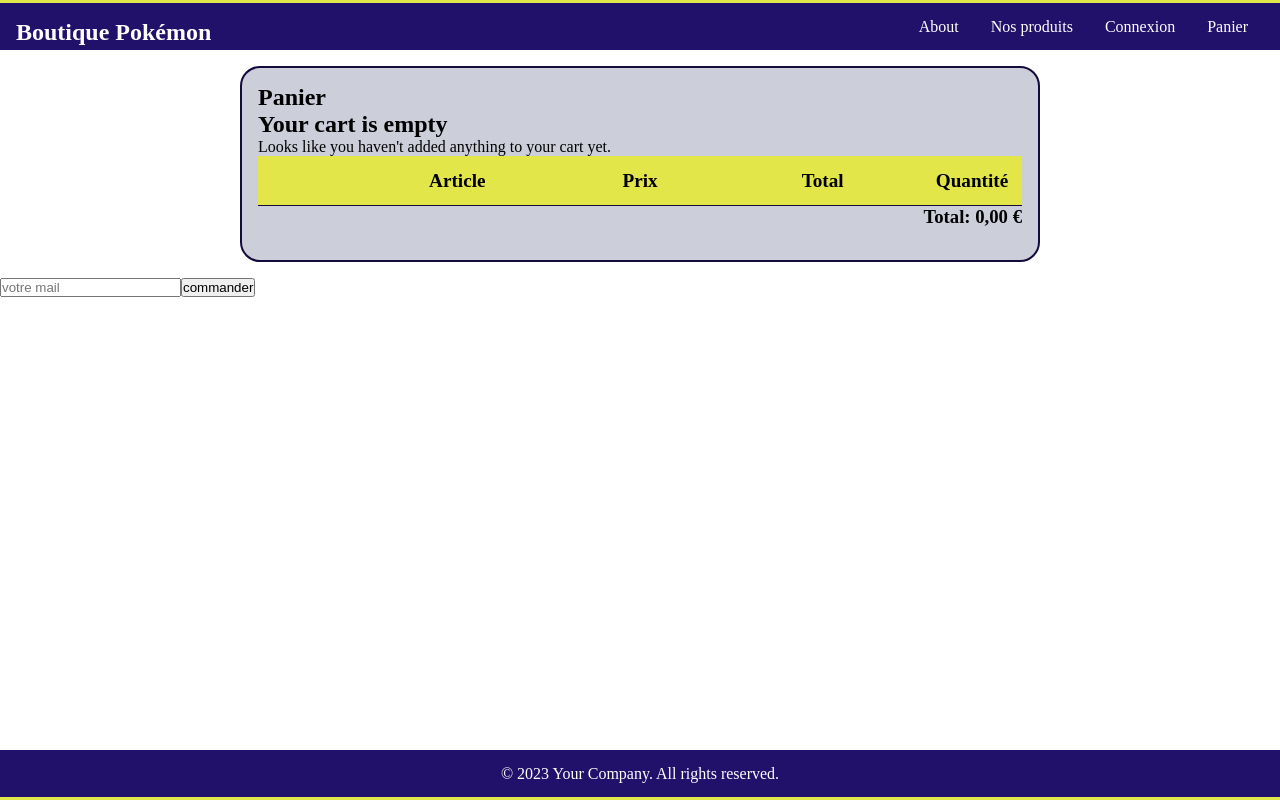
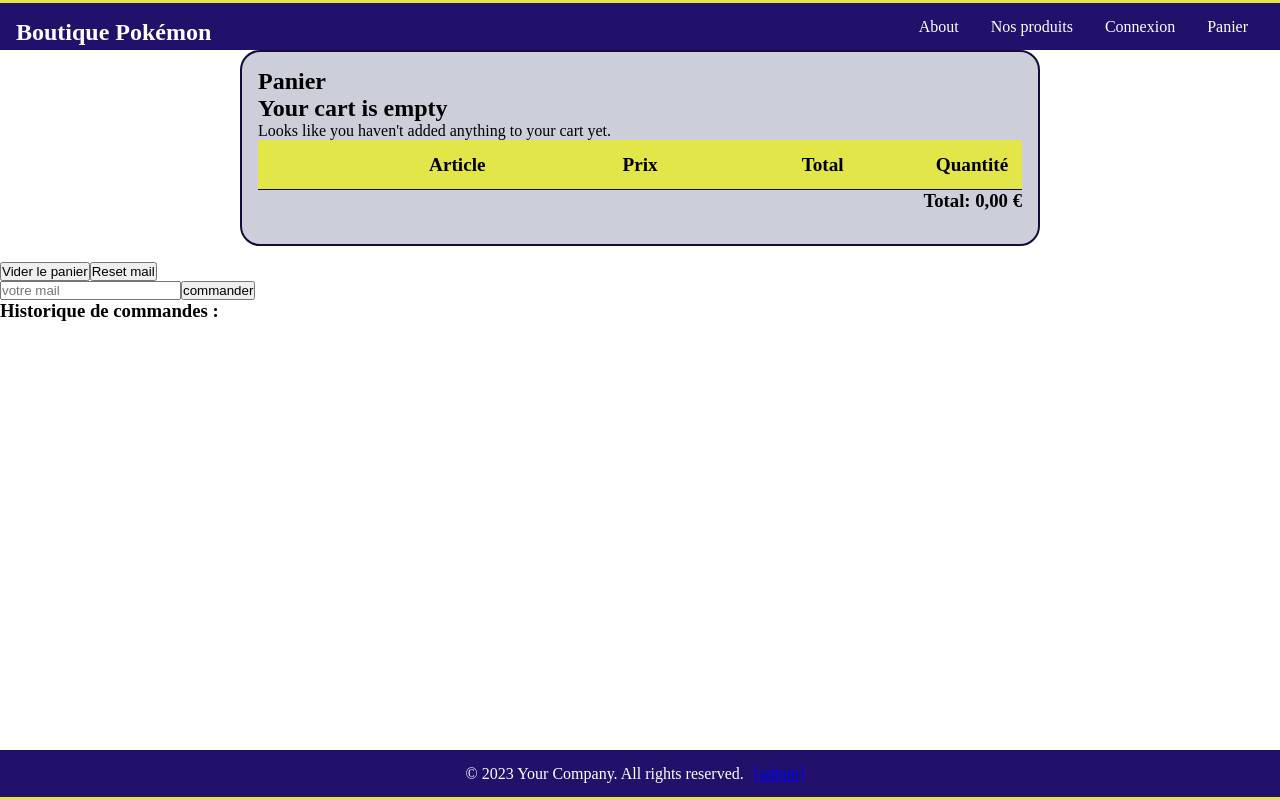
Before and after one commit to Gabrielloop/product-front, a React (Create React App) app: page /cart in a window 1280 px wide. Built offline with nearby package versions, Linux system fonts and the light colour scheme.

Commit message:
Add CommandList and CommandLine components for order history display; refactor layout and styles for improved structure and navigation

```diff
--- a/src/App.tsx
+++ b/src/App.tsx
@@ -7,6 +7,7 @@
 import Products from "pages/Products";
 import ProductDetails from "pages/ProductDetails";
 import Cart from "pages/Cart";
+import { Context } from "react-helmet-async/lib/Provider";
 
 function App() {
   const [isLoggedIn, setIsLoggedIn] = useState(false);
--- a/src/components/FooterBar.tsx
+++ b/src/components/FooterBar.tsx
@@ -1,9 +1,22 @@
-import React from 'react';
+import React, { use } from 'react';
+import { useNavigate } from 'react-router-dom';
+
+
 
 const FooterBar: React.FC = () => {
+      const navigate = useNavigate();
     return (
         <footer>
                 <p>© 2023 Your Company. All rights reserved.</p>
+                <span onClick={() => navigate("/admin")}
+                    style={{
+                        cursor: "pointer",
+                        color: "blue",
+                        textDecoration: "underline",
+                        margin: "10px",
+                    }}>[admin]
+                    </span>
+
         </footer>
     );
 };
--- a/src/components/core/CartSelector.tsx
+++ b/src/components/core/CartSelector.tsx
@@ -57,7 +57,6 @@
       setCart(updateCart);
       localStorage.setItem("cart", JSON.stringify(updateCart));
       cartObservable.next(updateCart);
-      console.log("Cart updated", updateCart);
     }
   };
 
--- /dev/null
+++ b/src/components/core/CommandLine.tsx
@@ -0,0 +1,54 @@
+import { formatCurrency } from 'services/formatCurrency';
+import { Command, Product } from '../../@types/Types';
+import React, { startTransition, useState } from 'react';
+import { getApiBack } from '../../api/getApiBack';
+
+interface CommandLineProps {
+    command: Command;
+}
+
+
+const CommandLine: React.FC<CommandLineProps> = ({ command }) => {
+const [productList, setProductList] = useState<Product[]>([]);
+
+const commandId= command.ordersId;
+
+  const fetchProducts = async (commandId: Number) => {
+    startTransition(async () => {
+      try {
+        let response;
+        const url = `/ordersProduct/orders/${commandId}`;
+          response = await getApiBack(url);
+
+        setProductList(response);
+      } catch (error) {
+        console.error("Erreur lors de la récupération des données :", error);
+      }
+    });
+  };
+
+
+
+
+    return (
+        <>
+        <div className="command-line">
+            <div>Commande n°{command.ordersId}</div>
+            <div>Statut : {command.ordersStatus}</div>
+            <div>Total : {formatCurrency(command.ordersTotal)}</div>
+        </div>
+        <div>
+            {/* Il faut mettre le typage du retour de l'api à jour */}
+        {productList.map((product:Product) => (
+            <div key={product.productId}>
+                <div>pdt {product.productName}</div>
+                <div>{product.productPrice}</div>
+            </div>
+        ))
+            }
+        </div>
+        </>
+    );
+};
+
+export default CommandLine;
--- /dev/null
+++ b/src/components/core/CommandList.tsx
@@ -0,0 +1,52 @@
+import { Command } from '../../@types/Types';
+import { getApiBack } from '../../api/getApiBack';
+import React, { startTransition, use, useEffect, useState } from 'react';
+import CommandLine from './CommandLine';
+
+interface CommandListProps {
+    mail: string;
+}
+
+const CommandList: React.FC<CommandListProps> = ({ mail }) => {
+    const [commandList, setCommandList] = useState<Command[]>([]);
+
+useEffect(() => {
+    mail != "" && fetchData(mail);
+}
+, [mail]);
+
+
+
+  const fetchData = async (mail: string) => {
+    startTransition(async () => {
+      try {
+        let response;
+        if (mail !== "all") {
+          response = await getApiBack(`/orders/${mail}`);
+        } else {
+          response = await getApiBack("/orders/all");
+        }
+        setCommandList(response);
+      } catch (error) {
+        console.error("Erreur lors de la récupération des données :", error);
+      }
+    });
+  };
+
+
+    return (
+        <div>
+            <h3>Historique de commandes : {mail}</h3>
+
+
+
+            <div className='command-list'>
+                {commandList.map((command:Command) => (
+                    <CommandLine key={command.ordersId} command={command} />
+                ))}
+            </div>
+        </div>
+    );
+};
+
+export default CommandList;
--- a/src/components/core/ProductsFilters.tsx
+++ b/src/components/core/ProductsFilters.tsx
@@ -30,7 +30,6 @@
         response = await getApiBack("/product/categories");
         if (response) {
           setCategories(response);
-          console.log("categories", response);
         }
       } catch (error) {}
     });
--- a/src/layout/Layout.tsx
+++ b/src/layout/Layout.tsx
@@ -10,7 +10,7 @@
     return (
         <div>
             <NavBar />
-            {children}
+            <div className="content">{children}</div>
             <FooterBar/>
         </div>
     );
--- a/src/pages/Admin.tsx
+++ b/src/pages/Admin.tsx
@@ -1,10 +1,78 @@
-import React from 'react';
+import { getApiBack } from '../api/getApiBack';
+import { Command } from '../@types/Types';
+import React, { startTransition, use, useEffect, useState } from 'react';
+import CommandLine from 'components/core/CommandLine';
 
 const Admin: React.FC = () => {
+    const [commandList, setCommandList] = useState<Command[]>([]);
+    const [mailList, setMailList] = useState<string[]>([]);
+    const [mail, setMail] = useState<string>("");
+
+
+      const fetchData = async (mail: string) => {
+        startTransition(async () => {
+          try {
+            let response;
+            if (mail !== "all") {
+              response = await getApiBack(`/orders/${mail}`);
+            } else {
+              response = await getApiBack("/orders/all");
+            }
+            setCommandList(response);
+          } catch (error) {
+            console.error("Erreur lors de la récupération des données :", error);
+          }
+        });
+      };
+
+      const fetchEmail = async () => {
+        startTransition(async () => {
+            try {
+                let response;
+                response = await getApiBack("/orders/emails");
+                setMailList(response);
+            } catch (error) {
+                console.error("Erreur lors de la récupération des données :", error);
+            }
+      }
+        );
+        }
+
+        // mise à jour de la liste des mails
+        useEffect(() => {
+            fetchEmail();
+        }
+        , []);
+
+        const handleMailChange = (e: React.ChangeEvent<HTMLSelectElement>) => {
+            if (e.target.value === "" || e.target.value === "all" || e.target.value === null || e.target.value === undefined) {
+                setMail("");
+                fetchData("all");
+            } else {
+                setMail(e.target.value);
+                fetchData(e.target.value);
+            }
+        };
+
+
     return (
         <div>
-            <h2>Admin Page</h2>
-            <p>Welcome to the admin panel.</p>
+            <h2>Administration</h2>
+            <h3>Liste des commandes</h3>
+            <select onChange={handleMailChange}>
+                <option value="">Choisir un mail</option>
+                {mailList.map((mail) => (
+                    <option key={mail} value={mail}>{mail}</option>
+                ))}
+            </select>
+            <form>
+
+            </form>
+            <div className='command-list'>
+                {commandList.map((command:Command) => (
+                    <CommandLine key={command.ordersId} command={command} />
+                ))}
+            </div>
         </div>
     );
 };
--- a/src/pages/Cart.tsx
+++ b/src/pages/Cart.tsx
@@ -5,16 +5,34 @@
 import EmptyCart from "layout/EmptyCart";
 import { postApiBack } from "../api/postApiBack";
 import { formatCurrency } from "services/formatCurrency";
+import CommandList from "components/core/CommandList";
+import { useContext } from "react";
+
 
 export const cartObservable: BehaviorSubject<CartProps[]> = new BehaviorSubject<
   CartProps[]
 >([]);
 
+
+
 const Cart: React.FC = () => {
+  const [localMail, setLocalMail] = useState<string>(localStorage.getItem("mailLocal") || "");
+  const [localCart, setLocalCart] = useState<CartProps[]>([]);
   const [productsInCart, setProductsInCart] = useState<CartProps[]>([]);
   const [cartSize, setCartSize] = useState<number>(0);
   const [cartTotal, setCartTotal] = useState<number>(0);
   const [mail, setMail] = useState<string>("");
+
+  // récupération du panier dans le local storage
+  useEffect(() => {
+    const cart = JSON.parse(localStorage.getItem("cart") || "[]");
+    console.log("récupération du panier", cart);
+    setLocalCart(cart);
+    cartObservable.next(cart);
+  }, []);
+
+
+
 
   // récupération du panier
   useEffect(() => {
@@ -31,11 +49,18 @@
     return () => subscription.unsubscribe();
   }, []);
 
+
   const handleMail = (e: React.ChangeEvent<HTMLInputElement>) => {
     setMail(e.target.value);
   };
 
-  const handleOrder = async () => {
+  const handleResetMail = () => {
+  setLocalMail("");
+  localStorage.removeItem("mailLocal");
+};
+
+  const handleOrder = async (event: React.FormEvent) => {
+    event.preventDefault();
     const products = productsInCart.map((product) => ({
       productId: product.product.productId,
       quantity: product.quantity,
@@ -50,19 +75,27 @@
       ordersTotal: totalCommand,
     };
 
-    postApiBack("/orders/add", {requestData})
+    postApiBack("/orders/add", requestData)
       .then((response) => {
-        console.log("reponse de l'API :" + response);
         // on ajoute les produits dans la base de données
         // on post les produits dans la base de données
+
         const requestProducts = products.map((product) => ({
           ordersId: response,
           productId: product.productId,
           quantity: product.quantity,
-        }));
-        postApiBack("/ordersProduct/add", {requestProducts})
+        }))
+
+        postApiBack("/ordersProduct/add", requestProducts)
           .then((response) => {
-            console.log("reponse de l'API :" + response);
+            // on vide le panier
+            cartObservable.next([]);
+            // on enregistre le mail dans le local storage
+            localStorage.setItem("mailLocal", mail);
+            // on vide le panier
+            localStorage.removeItem("cart");
+            setLocalMail(mail);
+
           })
           .catch((error) => {
             console.error(
@@ -75,6 +108,8 @@
         console.error("Erreur lors de la récupération des données :", error);
       });
   };
+
+  {localMail ? console.log("localMail : ", localMail ) : console.log("localMail false : ", localMail )}
 
   return (
     <div>
@@ -107,8 +142,21 @@
         ))}
         <h3>Total: {formatCurrency(cartTotal)}</h3>
       </div>
-      <input onChange={handleMail} type="text" placeholder="votre mail" />
-      <button onClick={handleOrder}>commander</button>
+
+      <button onClick={() => cartObservable.next([])}>Vider le panier</button>
+      <button onClick={handleResetMail}>Reset mail</button>
+      <form onSubmit={handleOrder}>
+      <input
+      disabled={localMail ? true : false}
+      onChange={handleMail}
+      type="email" placeholder="votre mail"
+      required
+      defaultValue={localMail || ""} />
+      <button type= "submit" >commander</button>
+      </form>
+
+        <CommandList mail={localMail} />
+
     </div>
   );
 };
--- a/src/styles/index.css
+++ b/src/styles/index.css
@@ -27,6 +27,9 @@
 
 /* HORS MEDIA QUERIES */
 nav {
+  position:fixed;
+  z-index: 10;
+  width: 100%;
   background-color: var(--bg-primary);
   color: var(--text-contrast);
   display: flex;
@@ -48,16 +51,23 @@
 }
 
 footer {
+  position: fixed;
+  bottom: 0;
+  z-index: 10;
   display: flex;
   justify-content: center;
   align-items: center;
   background-color: var(--bg-primary);
   color: var(--text-contrast);
   height: var(--footer-height);
-  position: absolute;
   bottom: 0;
   width: 100%;
   border-bottom: var(--bg-contrast) solid 3px;
+}
+
+.content {
+  margin-top: var(--nav-height);
+  margin-bottom: var(--footer-height);
 }
 
 h1 {
@@ -177,6 +187,19 @@
   border-bottom: var(--bg-dark) 1px solid;
   text-align: center;
 }
+.command-list {
+  display: flex;
+  flex-direction: column;
+  gap: 1rem;
+  width: calc(min(90%, 800px));
+  margin :auto;
+}
+.command-line {
+  display: flex;
+  flex-direction: row;
+  justify-content: space-between;
+}
+
 /* MEDIA QUERIES */
 
 @media (max-width: 768px) {
```
Also changed, not shown: src/@types/Types.d.ts (+10 -0 lines).
